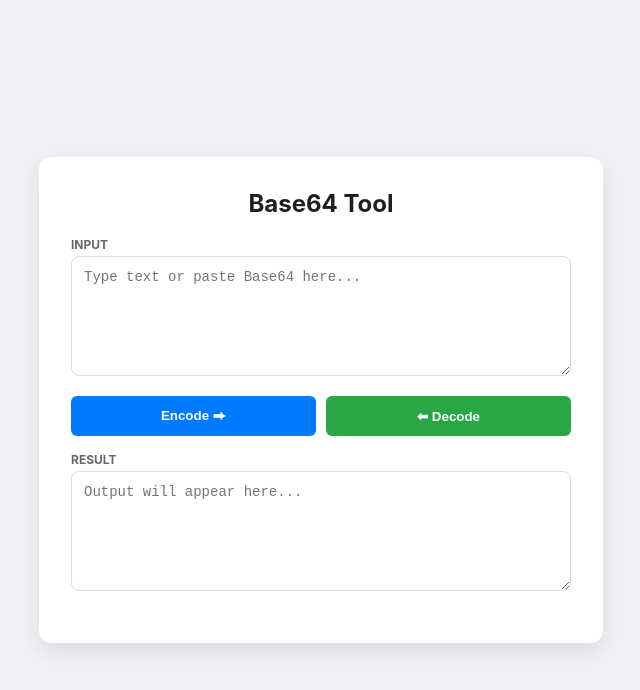
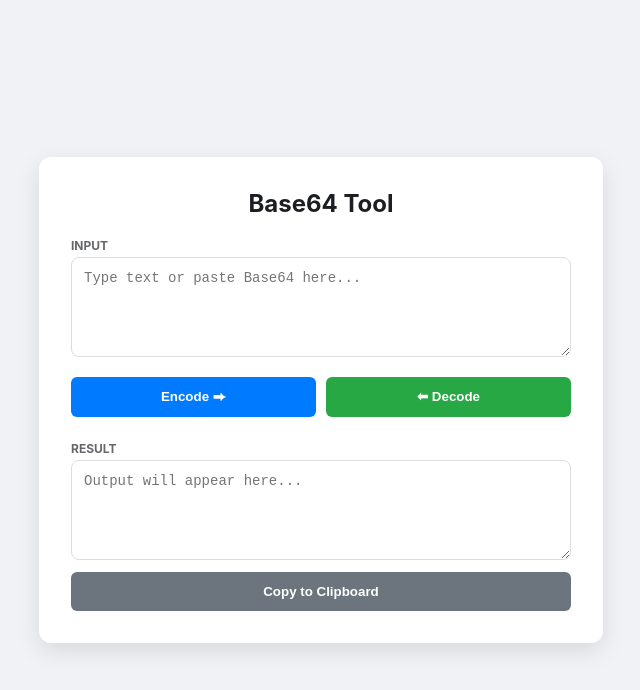
Before and after one commit to sureshmagnolia/base64, a plain HTML site: page index.html in a window 1280 px wide. Shown: the whole page, without its empty margins (319-959 px from the left). Drawn offline with Linux system fonts and the light colour scheme.

Commit message:
Update index.html

```diff
--- a/index.html
+++ b/index.html
@@ -1,3 +1,4 @@
+
 <!DOCTYPE html>
 <html lang="en">
 <head>
@@ -8,14 +9,17 @@
         body { font-family: -apple-system, BlinkMacSystemFont, "Segoe UI", Roboto, Helvetica, Arial, sans-serif; display: flex; justify-content: center; align-items: center; min-height: 100vh; margin: 0; background-color: #f0f2f5; }
         .card { background: white; padding: 2rem; border-radius: 12px; box-shadow: 0 8px 24px rgba(0,0,0,0.1); width: 90%; max-width: 500px; }
         h2 { margin-top: 0; color: #1c1e21; text-align: center; }
-        textarea { width: 100%; height: 120px; padding: 12px; border: 1px solid #ddd; border-radius: 8px; font-size: 14px; box-sizing: border-box; resize: vertical; margin-bottom: 1rem; }
-        .btn-group { display: flex; gap: 10px; margin-bottom: 1rem; }
-        button { flex: 1; padding: 12px; border: none; border-radius: 6px; cursor: pointer; font-weight: 600; transition: background 0.2s; color: white; }
+        textarea { width: 100%; height: 100px; padding: 12px; border: 1px solid #ddd; border-radius: 8px; font-size: 14px; box-sizing: border-box; resize: vertical; margin-bottom: 1rem; }
+        .btn-group { display: flex; gap: 10px; margin-bottom: 1.5rem; }
+        button { flex: 1; padding: 12px; border: none; border-radius: 6px; cursor: pointer; font-weight: 600; transition: all 0.2s; color: white; }
         .btn-encode { background-color: #007bff; }
         .btn-encode:hover { background-color: #0056b3; }
         .btn-decode { background-color: #28a745; }
         .btn-decode:hover { background-color: #218838; }
+        .btn-copy { background-color: #6c757d; width: 100%; margin-top: -0.5rem; }
+        .btn-copy:hover { background-color: #5a6268; }
         .label { font-size: 12px; font-weight: bold; color: #65676b; margin-bottom: 4px; display: block; }
+        .success-flash { background-color: #28a745 !important; }
     </style>
 </head>
 <body>
@@ -33,6 +37,7 @@
 
     <label class="label">RESULT</label>
     <textarea id="output" placeholder="Output will appear here..." readonly></textarea>
+    <button id="copyBtn" class="btn-copy" onclick="copyToClipboard()">Copy to Clipboard</button>
 </div>
 
 <script>
@@ -42,16 +47,35 @@
 
         try {
             if (isEncode) {
-                // handles Unicode by converting to UTF-8 before encoding
                 output.value = btoa(unescape(encodeURIComponent(input)));
             } else {
-                // decodes and restores Unicode formatting
                 output.value = decodeURIComponent(escape(atob(input)));
             }
         } catch (e) {
             output.value = "Error: " + (isEncode ? "Encoding failed." : "Invalid Base64 string.");
         }
     }
+
+    async function copyToClipboard() {
+        const outputText = document.getElementById('output').value;
+        const btn = document.getElementById('copyBtn');
+
+        if (!outputText || outputText.startsWith("Error:")) return;
+
+        try {
+            await navigator.clipboard.writeText(outputText);
+            const originalText = btn.innerText;
+            btn.innerText = "Copied!";
+            btn.classList.add('success-flash');
+
+            setTimeout(() => {
+                btn.innerText = originalText;
+                btn.classList.remove('success-flash');
+            }, 2000);
+        } catch (err) {
+            alert("Failed to copy text.");
+        }
+    }
 </script>
 
 </body>
```
